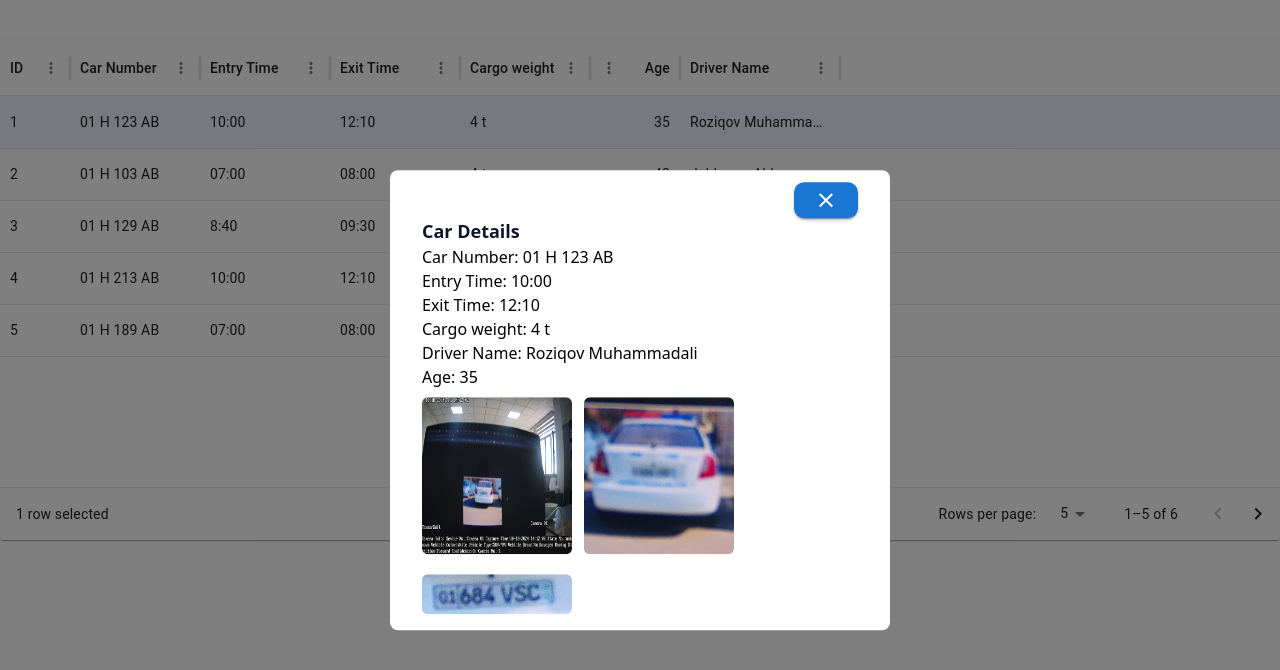
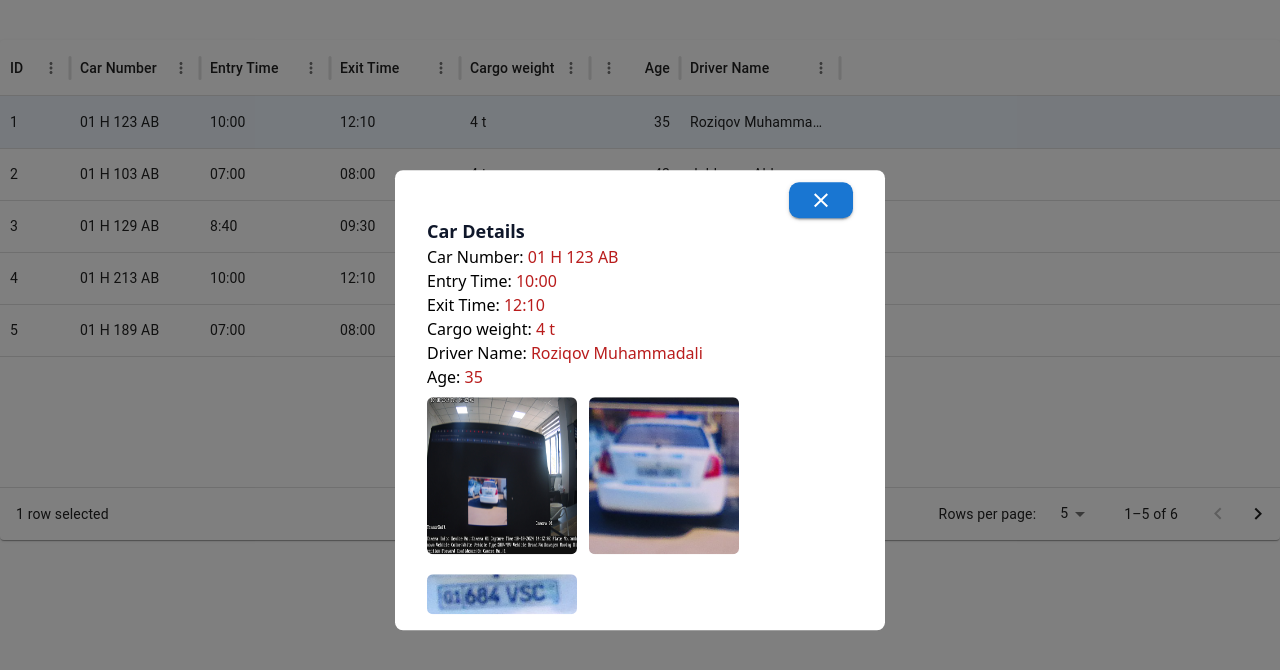
Before and after one commit to roziqovmuhammadali0110/Tarozi, a React (Vite) app: page /home in a window 1280 px wide. Both pictures are taken after a click on the element "01 H 123 AB". Shown: the top 670 px of the page. Built offline with nearby package versions, Linux system fonts and the light colour scheme.

Commit message:
text color

```diff
--- a/src/components/KeepMountedModal.jsx
+++ b/src/components/KeepMountedModal.jsx
@@ -23,7 +23,7 @@ const KeepMountedModal = ({ open, onClose, rowData }) => {
           bgcolor: "background.paper",
           borderRadius: 2,
           outline: "none", // Modalning konturini olib tashlash
-          maxWidth: "500px", // Maximal kenglik
+          maxWidth: "490px", // Maximal kenglik
           width: "90%" // Mobil qurilmalar uchun kenglikni moslashtirish
         }}>
         <div>
@@ -40,18 +40,34 @@ const KeepMountedModal = ({ open, onClose, rowData }) => {
             className="font-semibold text-[18px] text-slate-900">
             Car Details
           </h2>
-          <p className="font-medium">Car Number: {rowData.carNumber}</p>
-          <p className="font-medium">Entry Time: {rowData.entryTime}</p>
-          <p className="font-medium">Exit Time: {rowData.exitTime}</p>
-          <p className="font-medium">Cargo weight: {rowData.cargoWeight}</p>
-          <p className="font-medium">Driver Name: {rowData.driverName}</p>
-          <p className="font-medium">Age: {rowData.age}</p>
+          <p className="font-medium">
+            Car Number:{" "}
+            <span className="text-red-700 ">{rowData.carNumber}</span>
+          </p>
+          <p className="font-medium">
+            Entry Time:{" "}
+            <span className="text-red-700 ">{rowData.entryTime}</span>
+          </p>
+          <p className="font-medium">
+            Exit Time: <span className="text-red-700 ">{rowData.exitTime}</span>
+          </p>
+          <p className="font-medium">
+            Cargo weight:{" "}
+            <span className="text-red-700 ">{rowData.cargoWeight}</span>
+          </p>
+          <p className="font-medium">
+            Driver Name:{" "}
+            <span className="text-red-700 ">{rowData.driverName}</span>
+          </p>
+          <p className="font-medium">
+            Age: <span className="text-red-700 ">{rowData.age}</span>
+          </p>
 
           {/* Rasmlar ko'rsatilmoqda */}
           <div className="flex flex-wrap gap-3">
             {rowData.images.map((imgSrc, index) => (
               <img
-                className="mt-2 rounded-md w-[150px] sm:w-[100px] md:w-[150px]"
+                className="mt-2 rounded-md w-[150px]"
                 key={index}
                 src={imgSrc}
                 alt={`Image ${index + 1}`}
```
